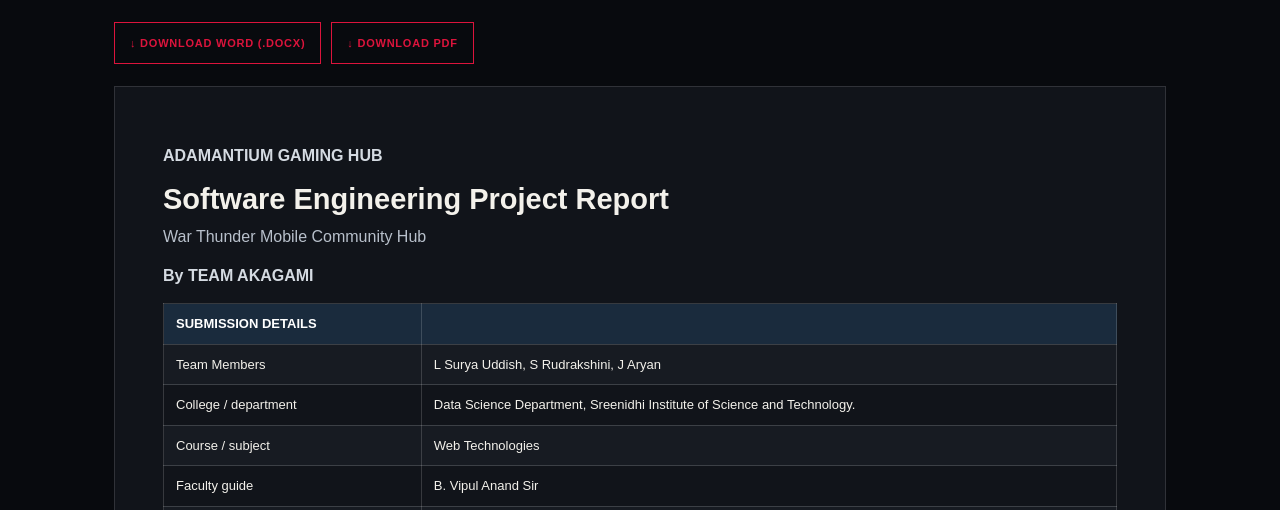
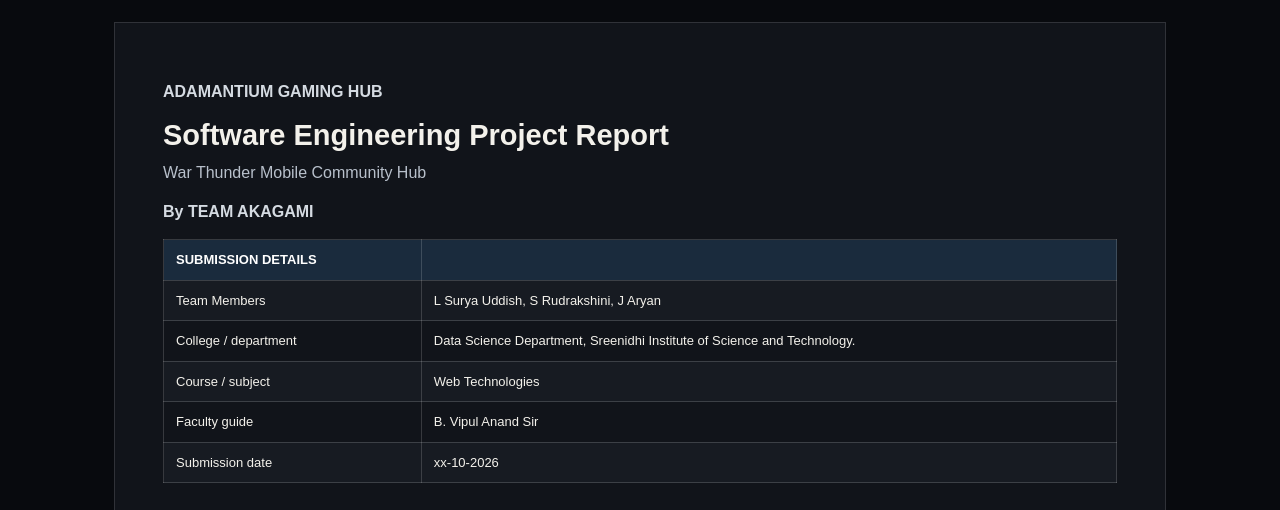
Before and after one commit to uddish-collab/adamantium-, a website: page team-akagami.html in a window 1280 px wide. Shown: the part 590-1100 px from the top of the page. Drawn offline with Linux system fonts and the light colour scheme.

Commit message:
Fix HTML structure by removing redundant download links in project report section

```diff
--- a/team-akagami.html
+++ b/team-akagami.html
@@ -84,7 +84,7 @@
   </div></section>
   <nav class="section-nav" aria-label="Page sections"><a href="#report">01 / Core Logic</a><a href="#members">02 / Crew</a></nav>
   <main>
-    <section id="report" class="content-section"><div class="section-head"><p class="eyebrow">01 / System Diagnostics</p><h2>Architecture Analytics</h2></div><div class="download-row"><a class="download-btn primary" href="Adamantium_Software_Engineering_Project_Report_Draft.docx" download>↓ Download Word (.docx)</a><a class="download-btn secondary" href="Adamantium_Software_Engineering_Project_Report_Draft.pdf" download>↓ Download PDF</a></div><article class="report-card"><p><strong>ADAMANTIUM</strong><strong> GAMING HUB</strong></p>
+    <section id="report" class="content-section"><div class="section-head"><p class="eyebrow">01 / System Diagnostics</p><h2>Architecture Analytics</h2></div><article class="report-card"><p><strong>ADAMANTIUM</strong><strong> GAMING HUB</strong></p>
 <h1 class="report-cover-title"><strong>Software Engineering Project Report</strong></h1>
 <p class="report-subtitle">War Thunder Mobile Community Hub</p>
 <p><strong>By TEAM AKAGAMI</strong></p>
```
